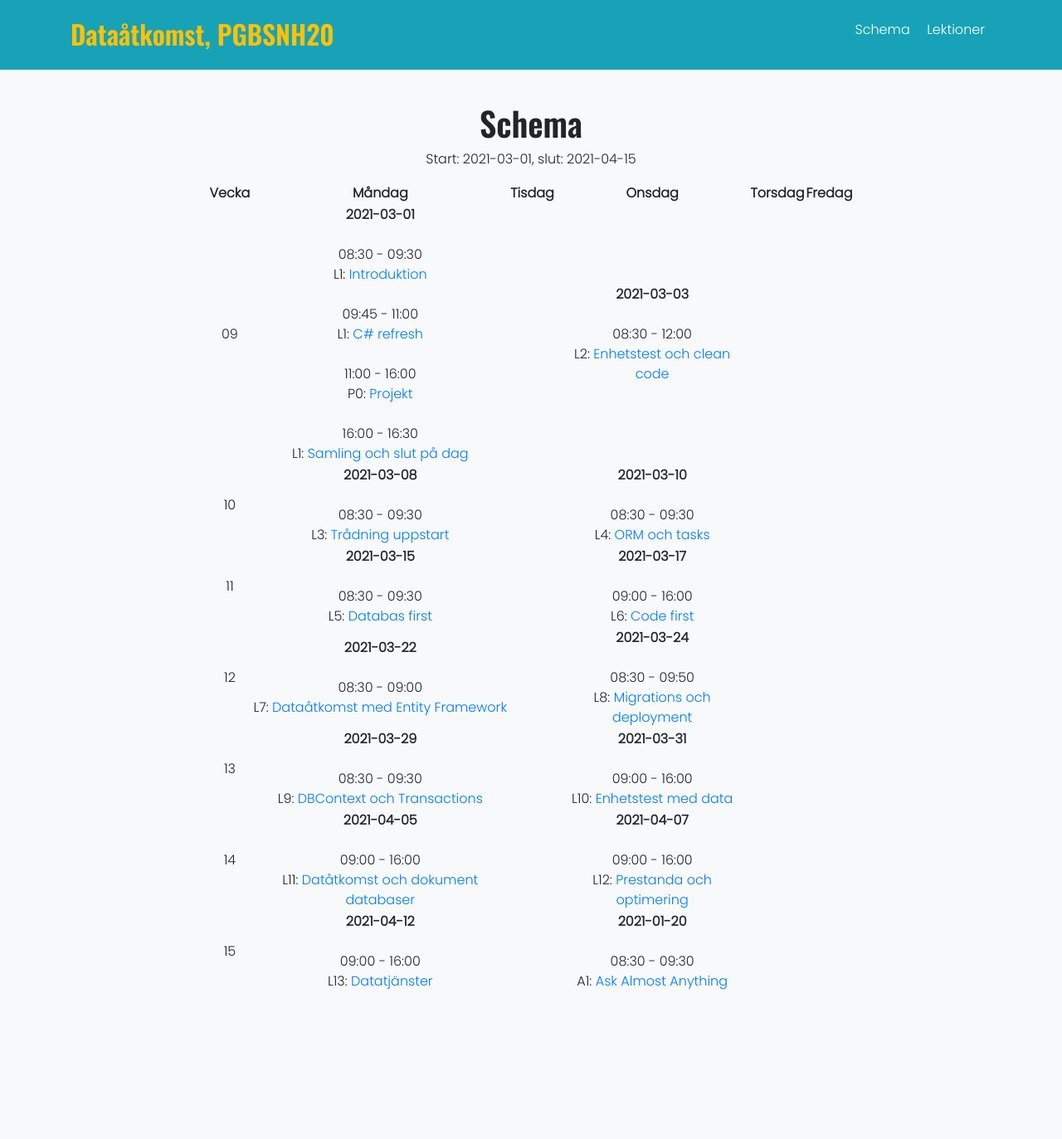
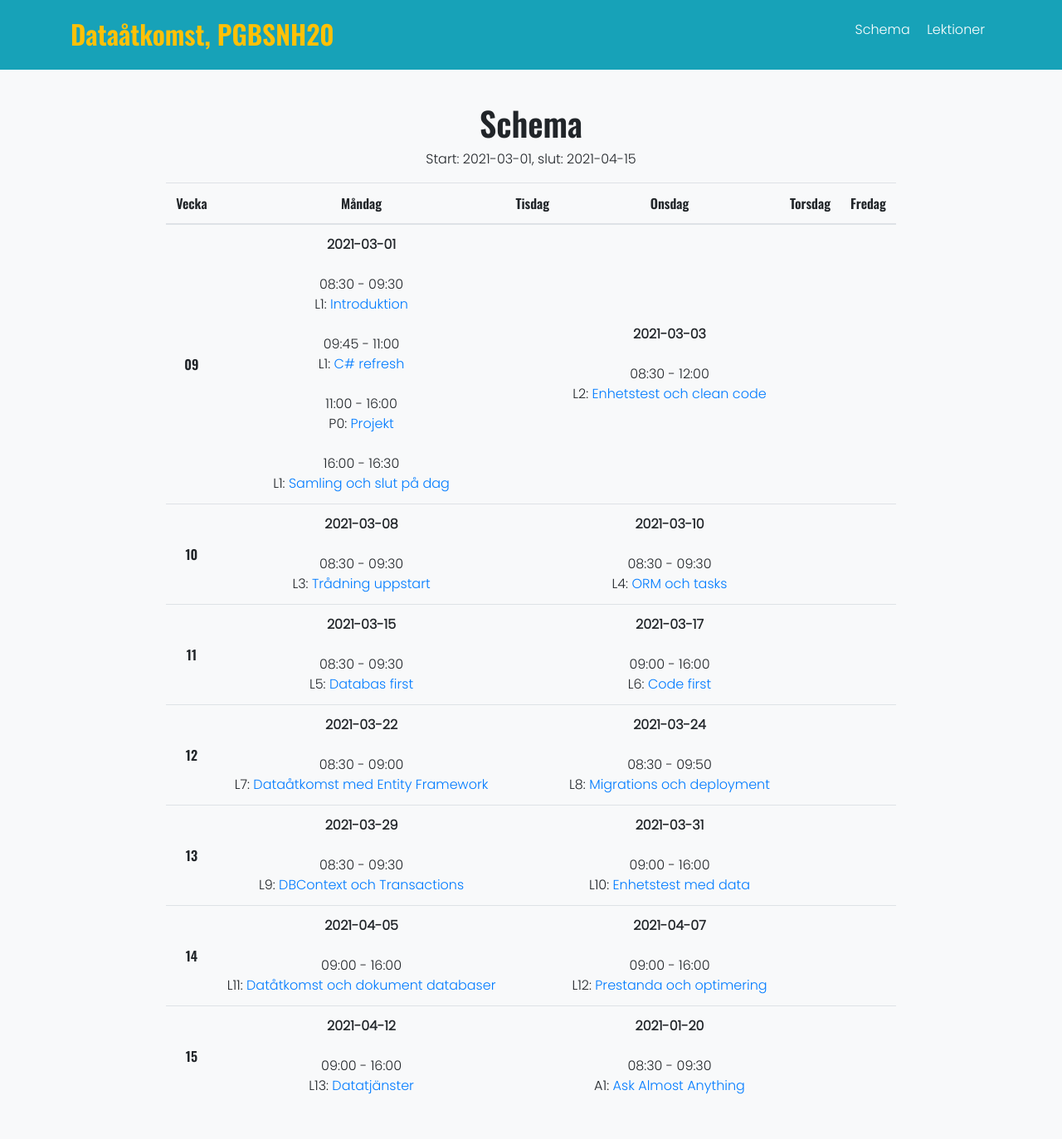
Before and after one commit to PGBSNH20/PGBSNH20-dataatkomst, a Jekyll site: the page built from schedule.md, in a window 1280 px wide. Shown: the whole page at 83% size. Built offline with Jekyll 4.4.1, drawn with Linux system fonts in a browser that asks for light colours; before the commit the page ends 1236 px from its top, so only the background shows below that.

Commit message:
UI improvements

```diff
--- a/Gemfile
+++ b/Gemfile
@@ -1,5 +1,6 @@
 source "https://rubygems.org"
 
+gem 'webrick'
 gem 'github-pages'
 # this gem provides regeneration support improvements on Windows
 gem 'wdm', '>= 0.1.0' if Gem.win_platform?
--- a/_css/style.css
+++ b/_css/style.css
@@ -12,10 +12,10 @@ h6{
     font-family: 'Oswald', sans-serif;
 }
 
-.section-des{
+/* .section-des{
     margin-left: 15%;
     margin-right: 15%;
-}
+} */
 
 .login-area{
     display: block;
@@ -73,7 +73,6 @@ h6{
 .heading h1 {
     font-size: 36px;
     display: inline-block;
-    padding-top: 6%;
     border-bottom: 5px solid rgb(23, 162, 184);
 }
 
@@ -87,3 +86,52 @@ h6{
     padding-left: 10px;
     color:white
 }
+
+.overflow-scroll {
+    overflow: scroll;
+}
+
+.mx-auto {
+    margin-left: auto;
+    margin-right: auto;
+}
+
+.lecture-date {
+    font-size: 1.2rem;
+    margin: 1rem 0 0 0;
+    font-weight: bold;
+    font-family: 'Oswald', sans-serif;
+}
+
+table th, table td {
+    padding: .75rem;
+    vertical-align: middle !important;
+}
+
+table th {
+    font-family: 'Oswald', sans-serif;
+}
+
+.w-auto {
+    width: auto;
+}
+
+#archive {
+    margin: 0;
+    padding: 0;
+    list-style: none;
+}
+
+.layout-lecture h2 {
+    margin-top: 1rem;
+}
+
+.layout-lecture h3 {
+    font-size: 1.5rem;
+    margin-top: 2rem;
+    margin-bottom: 1.5rem;
+}
+
+.layout-lecture details {
+    margin-left: 1rem;
+}
--- a/_layouts/lecture.html
+++ b/_layouts/lecture.html
@@ -2,11 +2,11 @@
 layout: default
 ---
 
-<section class="planning-area bg-white">
+<section class="planning-area bg-white layout-lecture">
     <div class="container">
         <div class="heading text-center p-4">
-            <p>{{page.lectureDate}}</p>
             <h1>{{page.title}}</h1>
+            <p class="lecture-date">{{page.lectureDate}}</p>
         </div>
         <div class="section-des">
             {{ content }}
--- a/_layouts/page.html
+++ b/_layouts/page.html
@@ -4,8 +4,8 @@ layout: default
 <div class="post">
 
   <section class="login pt-4 pb-4">
-    <div class="container">
-        <div class="section-des text-center">
+    <div class="container mx-auto">
+        <div class="section-des text-center overflow-scroll">
             <p>{{ content }}</p>
         </div>
 
--- a/schedule.md
+++ b/schedule.md
@@ -4,12 +4,42 @@ title: Schema
 permalink: /schedule/
 ---
 
-# Schema
+<h1>Schema</h1>
 
-Start: {{ site.course-start}}, slut: {{ site.course-end}}
+<p>Start: {{ site.course-start}}, slut: {{ site.course-end}}</p>
 
-
-Vecka|Måndag|Tisdag|Onsdag|Torsdag|Fredag
------|-------|-------|------{% for week in site.data.schedule.weeks %}
-{{week.week}}{%- for day in week.days -%}|{% if day.activities %}**{{ day.activities[0].start-full | date: "%F"}}**{%- for activity in day.activities -%}<br /><br />{{ activity.start-full | date: "%R"}} - {{ activity.end-full | date: "%R"}}<br />{{activity.number}}: [{{activity.title}}]({{ activity.slug | prepend: site.baseurl }}){%- endfor -%}{% endif %}{%- endfor -%}
-{% endfor %}
+<table class="table w-auto mx-auto">
+  <thead>
+    <tr>
+      <th>Vecka</th>
+      <th>Måndag</th>
+      <th>Tisdag</th>
+      <th>Onsdag</th>
+      <th>Torsdag</th>
+      <th>Fredag</th>
+    </tr>
+  </thead>
+  <tbody>
+    {% for week in site.data.schedule.weeks %}
+      <tr>
+        <th>{{week.week}}</th>
+        {% for day in week.days %}
+        <td>
+          {% if day.activities %}
+            <div><strong>{{ day.activities[0].start-full | date: "%F"}}</strong></div>
+            {% for activity in day.activities %}
+            <div class="pt-4">
+              {{ activity.start-full | date: "%R"}} - {{ activity.end-full | date: "%R"}}
+              <div>
+                {{ activity.number }}:
+                <a href="{{ activity.slug | prepend: site.baseurl }}">{{activity.title}}</a>
+              </div>
+            </div>
+            {%- endfor -%}
+          {% endif %}
+        </td>
+        {% endfor %}
+      </tr>
+    {% endfor %}
+  </tbody>
+</table>
```
Also changed, not shown: lectures.md (+21 -18 lines), Gemfile.lock.
